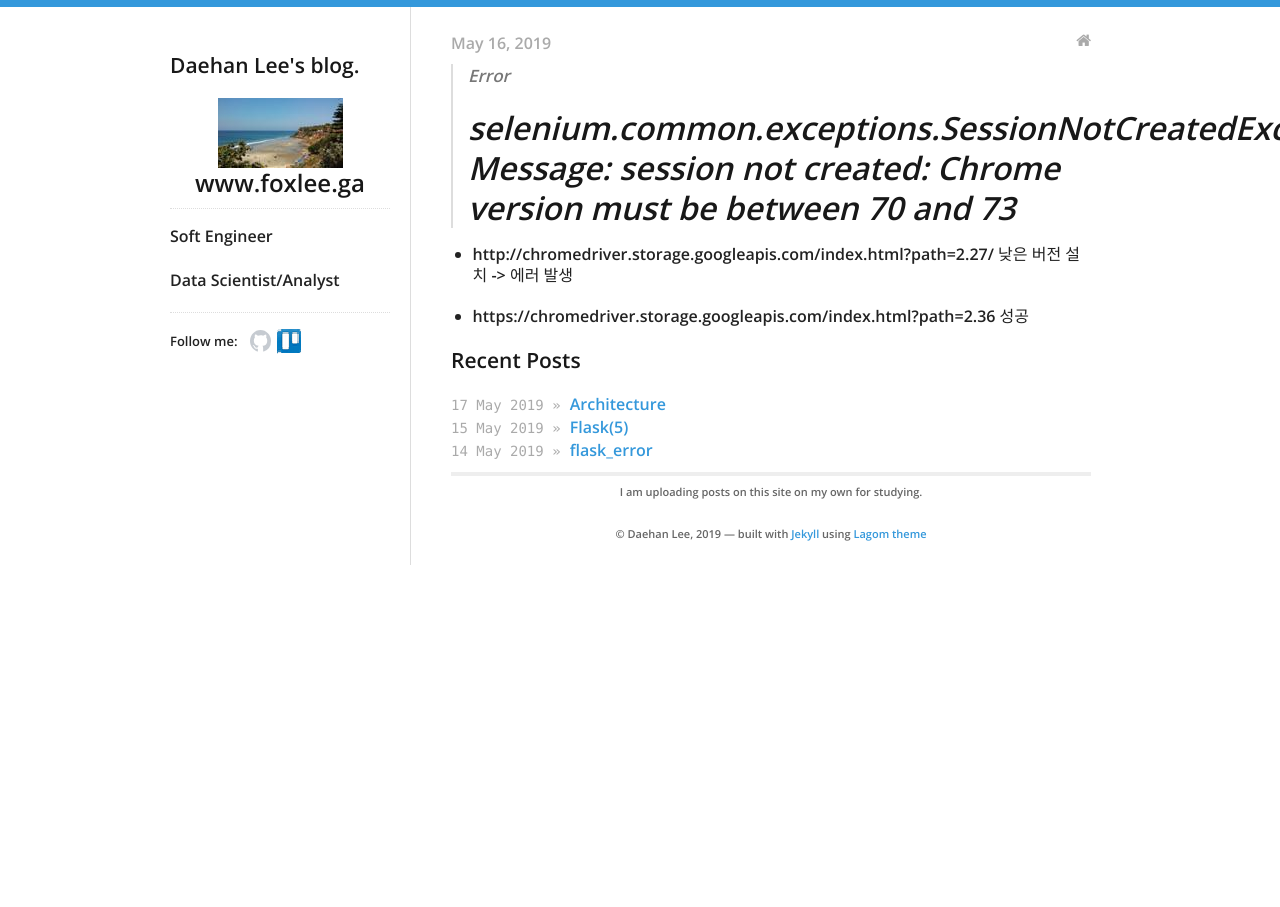
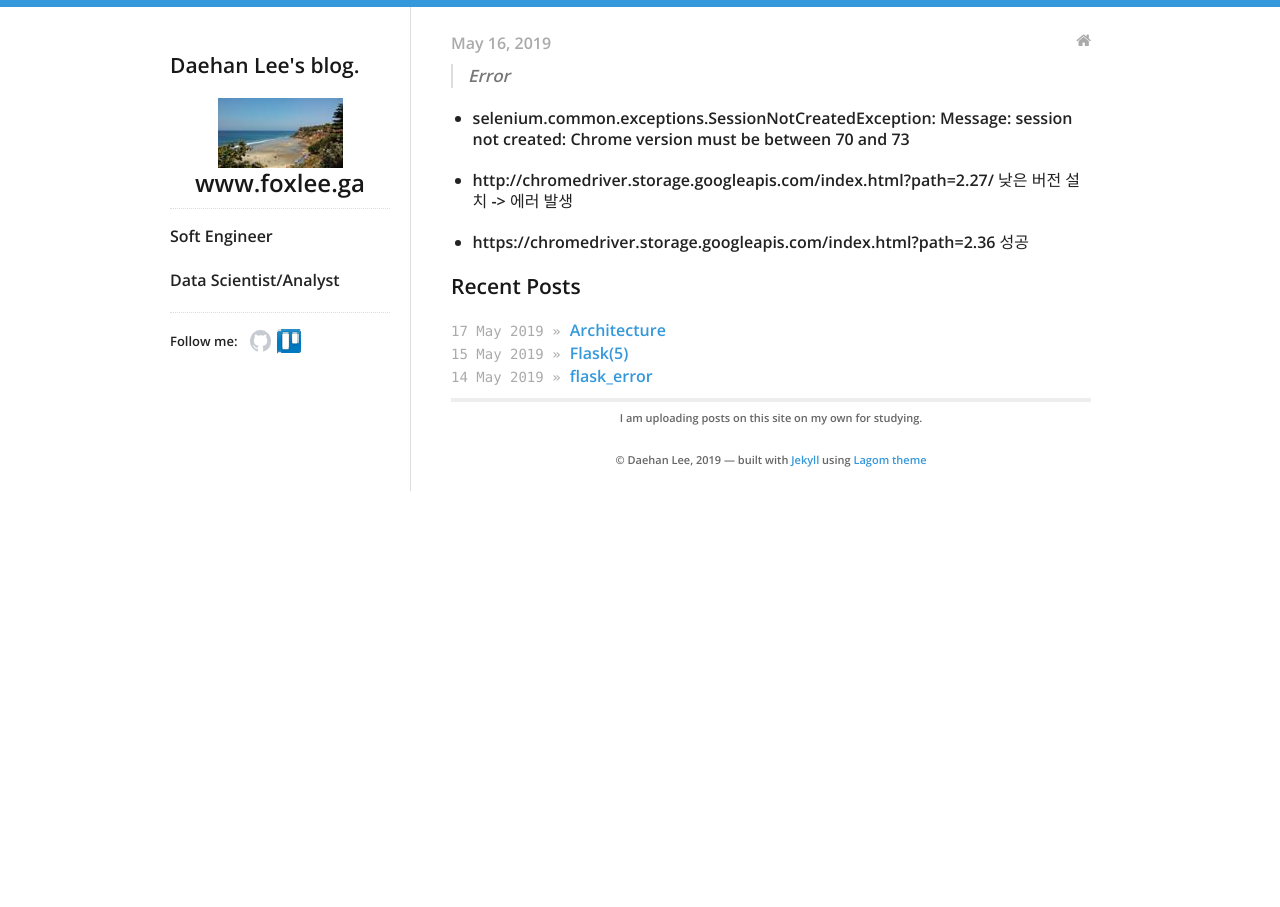
Before and after one commit to daehan0226/Study, a Jekyll site: the page built from _posts/2019-05-16-Crawling(1).md, in a window 1280 px wide. Built offline with Jekyll 4.4.1, drawn with Linux system fonts in a browser that asks for light colours.

```diff
--- a/_posts/2019-05-16-Crawling(1).md
+++ b/_posts/2019-05-16-Crawling(1).md
@@ -7,7 +7,8 @@ categories:
 
 
 > Error
-# selenium.common.exceptions.SessionNotCreatedException: Message: session not created: Chrome version must be between 70 and 73
+
+* selenium.common.exceptions.SessionNotCreatedException: Message: session not created: Chrome version must be between 70 and 73
 
 * http://chromedriver.storage.googleapis.com/index.html?path=2.27/  낮은 버전 설치  -> 에러 발생
 
```
